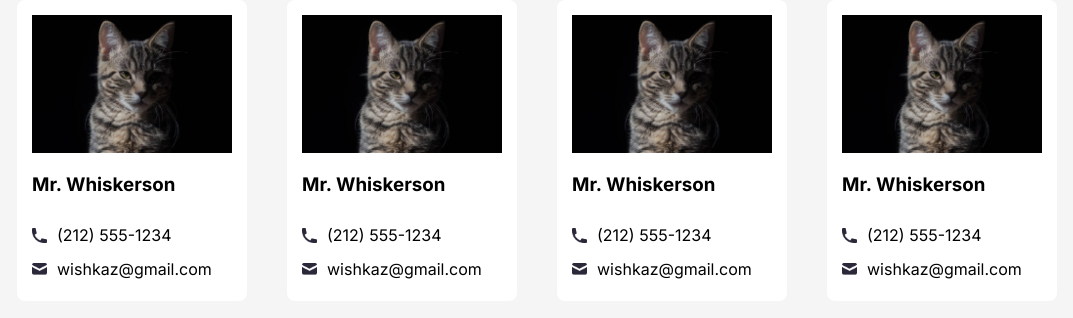
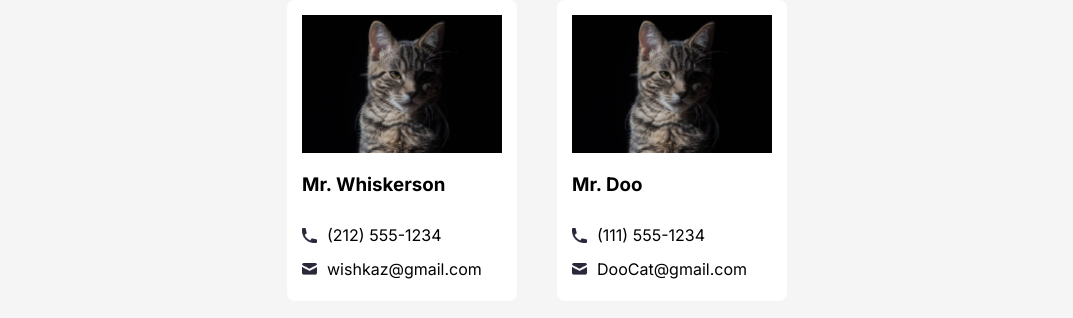
Before and after one commit to shivenigma/react-refresher-scrimba-course, a React (Vite) app: page /contacts in a window 1280 px wide. Shown: the top 318 px of the page, without its empty margins (103-1176 px from the left). Built offline with nearby package versions, Linux system fonts and the light colour scheme.

Commit message:
made the data dynamic
I know I should loop in the template, haven't come to that part in the course yet though.

```diff
--- a/src/components/contact/ContactsList.tsx
+++ b/src/components/contact/ContactsList.tsx
@@ -2,18 +2,25 @@ import {Contact} from './Contact';
 import cat from './assets/cat.png'
 
 export default function ContactsList() {
-    const data = {
+    const data = [
+        {
         name: 'Mr. Whiskerson',
         phone: '(212) 555-1234',
         email: 'wishkaz@gmail.com',
         img: cat
-    }
+    },
+        {
+        name: 'Mr. Doo',
+        phone: '(111) 555-1234',
+        email: 'DooCat@gmail.com',
+        img: cat
+    },
+
+    ]
     return (
         <div className="app-body-contacts">
-            <Contact data={data}></Contact>
-            <Contact data={data}></Contact>
-            <Contact data={data}></Contact>
-            <Contact data={data}></Contact>
+            <Contact data={data[0]}></Contact>
+            <Contact data={data[1]}></Contact>
         </div>
     )
 }
```
